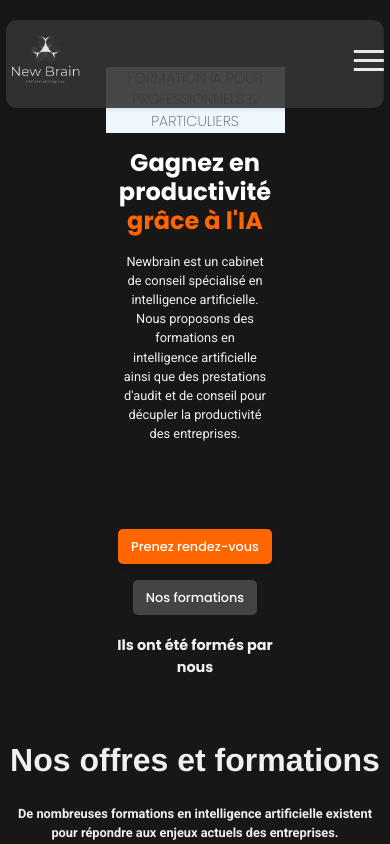
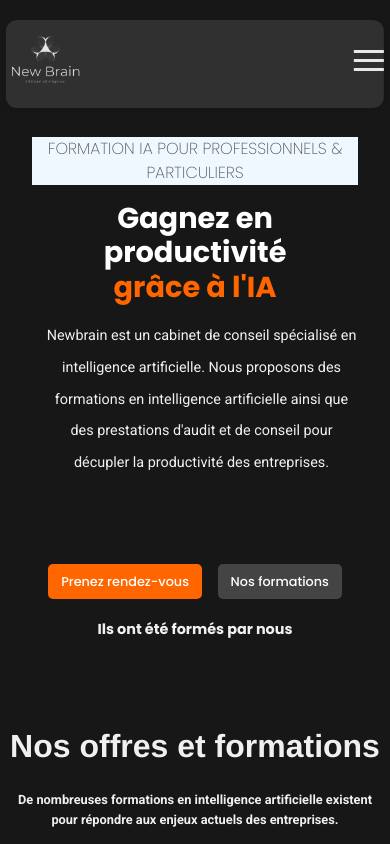
Before and after one commit to Beerus243/newbrain, a Next.js app: page / in a window 390 px wide. Shown: the top 844 px of the page. Built offline with nearby package versions, Linux system fonts and the light colour scheme.

Commit message:
style formation responsif ameliorer3

```diff
--- a/app/components/body.module.css
+++ b/app/components/body.module.css
@@ -83,6 +83,18 @@
 }
 
 
+.paragraphe1 {
+  width: 100%;
+  font-family: 'roboto', sans-serif;
+  color: #f0f0f0; /* Texte clair */
+  font-size: 1.2rem;
+  line-height: 1.8; /* Augmente l'espacement entre les lignes */
+  margin-bottom: 1.5rem; /* Ajoute un espacement en bas */
+  margin-left: 10%; /* Réduction de la marge gauche */
+  margin-right: 10%; /* Réduction de la marge droite */
+  padding: 0; /* Supprime le padding */
+}
+
 /*           Navbar et Header Text                  */
 
 .navbar {
@@ -95,25 +107,17 @@
   padding: 10px 20px;
 }
 
-.headerText {
-  margin-top: 60px; /* Ajustez selon la hauteur de la navbar */
-  text-align: center;
-  color: #f0f0f0;
-}
-
 
 .titre1 {
-  bottom: 25;
+  justify-content: center;
+  align-items: center;
   position: relative;
   font-family: "Poppins", sans-serif;
   font-weight: 200;
   color: black;
   text-align: center;
   background-color: aliceblue;
-  margin-right: 80;
-  margin-left: 80;
   font-size: 16;
-  padding: 1px;
 }
 
 .titre2 {
@@ -151,7 +155,6 @@
   display: flex;
   justify-content: center;
   gap: 1rem; /* Espacement entre les boutons */
-  flex-wrap: wrap; /* Permet aux boutons de passer à la ligne si nécessaire */
 }
 
 .button {
@@ -163,26 +166,34 @@
   font-size: 15px;
   transition: background 0.3s, transform 0.2s ease-in-out;
   padding: 0.75rem 1.5rem;
-  font-size: 1rem;
+  font-size: 300;
   border-radius: 4px;
   cursor: pointer;
   transition: background-color 0.3s ease;
 }
 
 .btnAppointment {
-  font-family: 'Franklin Gothic Medium', 'Arial Narrow', Arial, sans-serif;
-  background-color:#ff6600;
-  color: white;
+  font-size: 20;
+  font-family: 'franklin gothic medium', 'arial narrow', arial, sans-serif;
+  color: #fff;
+  border: 2px solid #fff; /* Bordure blanche */
+  padding: 0.5rem 1rem;
+  border-radius: 4px;
+  cursor: pointer;
+  transition: background-color 0.3s ease, border-color 0.3s ease;
+  white-space: nowrap;
   background-color: #ff6600;
   color: #fff;
   border: none;
 }
 
 .btnAppointment:hover {
-  background-color: #e65c00;
+  border-color: #ff6600; /* Change aussi la bordure */
+  background-color: #333;
 }
 
 .btnTraining {
+  font-size: 20;
   font-family: 'franklin gothic medium', 'arial narrow', arial, sans-serif;
   color: #fff;
   border: 2px solid #fff; /* Bordure blanche */
@@ -552,20 +563,6 @@
   border-radius: 4px;
 }
 
-
-.btnAppointment {
-  background-color: #ff6600;
-  font-family: 'roboto', sans-serif;
-  color: white;
-  padding: 12px 24px; /* Ajoute de l'espace autour du texte */
-  border: none; /* Supprime la bordure par défaut */
-  border-radius: 8px; /* Arrondi les bords pour une belle forme */
-  font-size: 15px; /* Ajuste la taille du texte */
-  cursor: pointer; /* Change le curseur au survol */
-  transition: all 0.3s ease; /* Effet fluide lors du hover */
-  box-shadow: 0px 4px 6px rgba(0, 0, 0, 0.1); /* Ajoute une légère ombre */
-}
-
 /* Effet au survol */
 .btnAppointment:hover {
   background-color: #e65c00; /* Légèrement plus foncé au hover */
@@ -676,6 +673,14 @@
   .titre3 {
     font-size: 1rem; /* Réduction de la taille du titre */
   }
+
+  .paragraphe1 {
+    font-size: 1rem; /* Réduction de la taille du texte */
+    line-height: 2; /* Augmente encore l'espacement entre les lignes */
+    padding: 0 1rem; /* Ajoute des marges pour éviter que le texte touche les bords */
+    margin-left: 5%; /* Réduction supplémentaire de la marge gauche */
+    margin-right: 5%; /* Réduction supplémentaire de la marge droite */
+  }
 }
 
 @media (max-width: 480px) {
@@ -690,6 +695,14 @@
 
   .titre3 {
     font-size: 0.9rem; /* Réduction supplémentaire pour le titre */
+  }
+
+  .paragraphe1 {
+    font-size: 0.9rem; /* Réduction supplémentaire pour les très petits écrans */
+    line-height: 2.2; /* Augmente davantage l'espacement entre les lignes */
+    padding: 0 0.5rem; /* Réduction des marges pour les très petits écrans */
+    margin-left: 2%; /* Réduction maximale de la marge gauche */
+    margin-right: 2%; /* Réduction maximale de la marge droite */
   }
 }
 
@@ -719,7 +732,8 @@
 /* Responsivité */
 @media (max-width: 768px) {
   .headerText {
-    padding: 1rem;
+    padding-top: 35%;
+    margin: 0;
   }
 
   .titre1 {
@@ -732,24 +746,6 @@
 
   .highlight {
     font-size: 1.8rem; /* Ajustement de la taille du texte en surbrillance */
-  }
-}
-
-@media (max-width: 480px) {
-  .headerText {
-    padding: 0.5rem;
-  }
-
-  .titre1 {
-    font-size: 0.9rem; /* Réduction supplémentaire pour les très petits écrans */
-  }
-
-  .titre2 {
-    font-size: 1.5rem; /* Réduction supplémentaire pour les très petits écrans */
-  }
-
-  .highlight {
-    font-size: 1.5rem;
   }
 }
 
--- a/app/components/body.tsx
+++ b/app/components/body.tsx
@@ -81,7 +81,7 @@ export default function Body() {
           <br />
           <span className={styles.highlight}>grâce à l'IA</span>
         </h1>
-        <p className={styles.paragraphe}>
+        <p className={styles.paragraphe1}>
           Newbrain est un cabinet de conseil spécialisé en intelligence
           artificielle. Nous proposons des formations en intelligence
           artificielle ainsi que des prestations d'audit et de conseil pour
```
